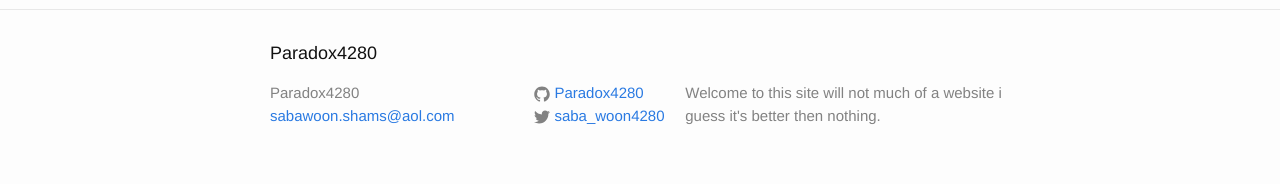
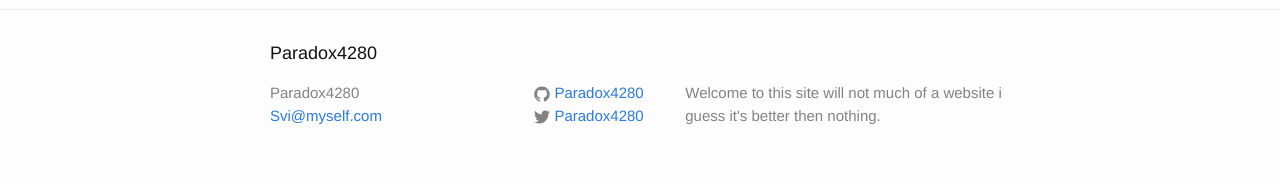
Before and after one commit to paradox4280/paradox4280.github.io, a Jekyll site: the page built from _posts/2016-9-19-Changing Version.md, in a window 1280 px wide. Shown: the part 875-1059 px from the top of the page. Built offline with Jekyll 4.4.1, drawn with Linux system fonts in a browser that asks for light colours; our own code applies the rules of GitHub Pages for plain Markdown files.

Commit message:
Update _config.yml

```diff
--- a/_config.yml
+++ b/_config.yml
@@ -7,13 +7,13 @@
 
 # Site settings
 title: Paradox4280
-email: sabawoon.shams@aol.com
+email: Svi@myself.com
 description: > # this means to ignore newlines until "baseurl:"
  Welcome to this site will not much of a website i guess it's better
  then nothing.
 baseurl: "" # the subpath of your site, e.g. /blog
 url: "http://yourdomain.com" # the base hostname & protocol for your site
-twitter_username: saba_woon4280
+twitter_username: Paradox4280
 github_username:  Paradox4280
 
 # Build settings
```
